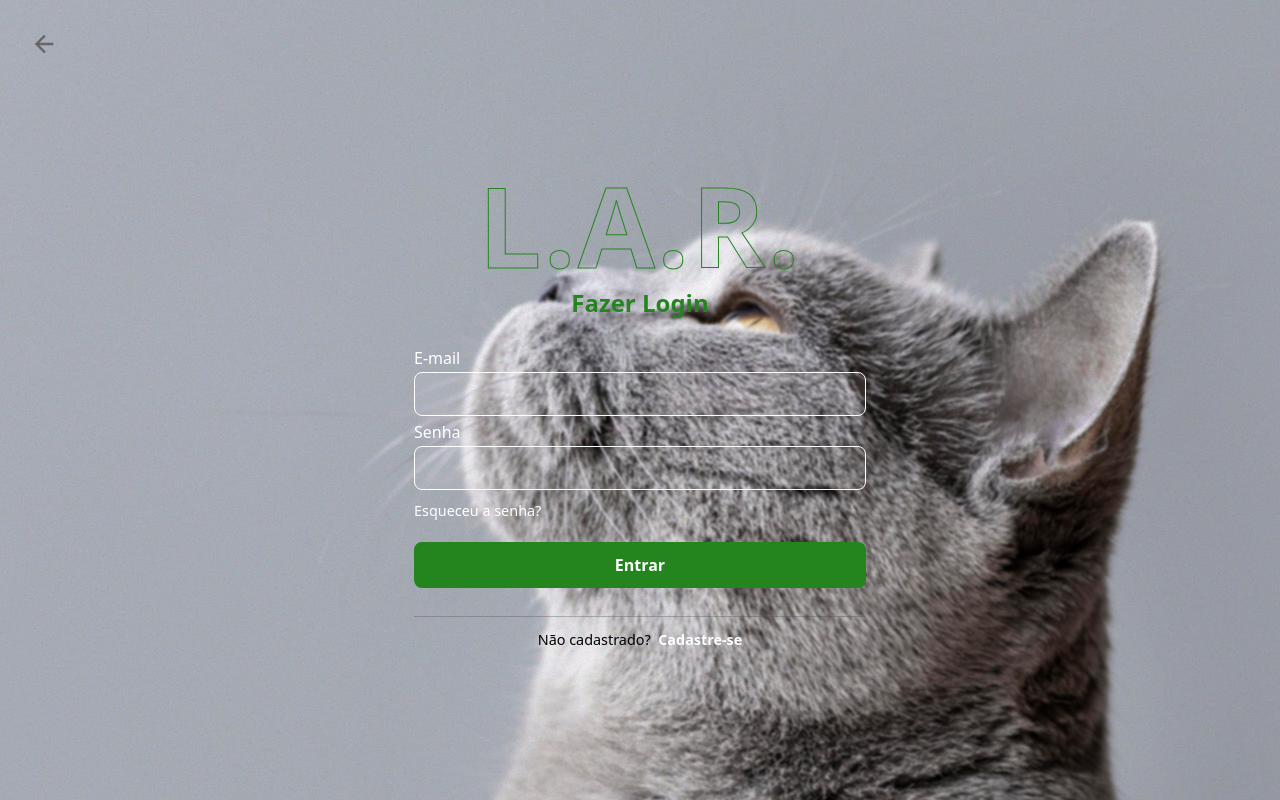
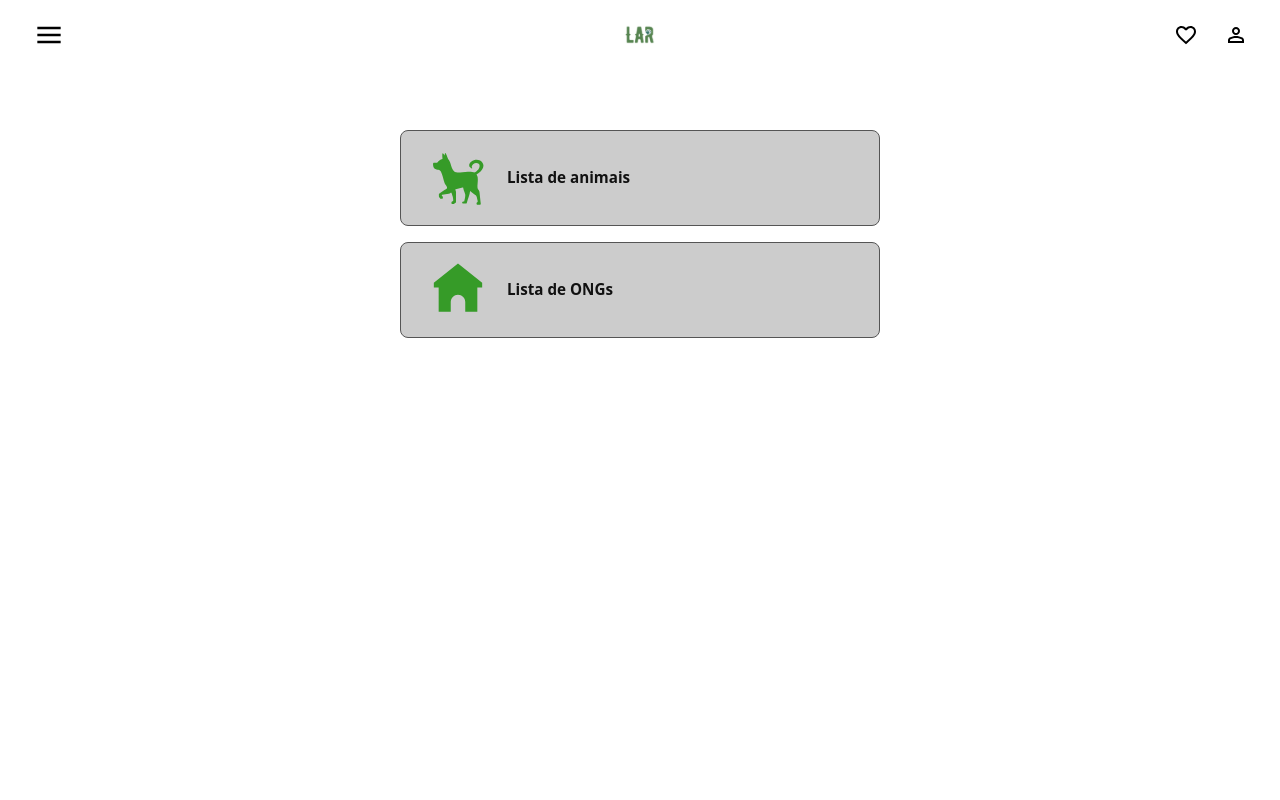
Before and after one commit to Leonardo-do-Playstation/L.A.R_Repository, an Angular app in the folder LAR_Frontend/: page /home in a window 1280 px wide. Before the commit this address led to /login. Built offline with nearby package versions, Linux system fonts and the light colour scheme.

Commit message:
feat(FE-13): libera lista de ONGs e home para visitantes e ONGs

```diff
--- a/LAR_Frontend/src/app/app.routes.ts
+++ b/LAR_Frontend/src/app/app.routes.ts
@@ -7,7 +7,6 @@ import { CadastroComponent } from './pages/cadastro/cadastro.component';
 import { LoginComponent } from './pages/login/login.component';
 import { RecuperarSenhaComponent } from './pages/recuperar-senha/recuperar-senha.component';
 
-import { authGuard } from './services/auth.guard';
 import { guestGuard } from './services/guest.guard';
 import { perfilGuard } from './services/perfil.guard';
 
@@ -51,7 +50,6 @@ export const routes: Routes = [
   {
     path: 'home',
     component: HomeComponent,
-    canActivate: [authGuard],
   },
 
   {
--- a/LAR_Frontend/src/app/components/navbar/navbar.component.html
+++ b/LAR_Frontend/src/app/components/navbar/navbar.component.html
@@ -10,7 +10,7 @@
 
         </button>
 
-        <a class="navbar-global__logo" [routerLink]="estaAutenticado() ? '/home' : '/'" aria-label="Página inicial">
+        <a class="navbar-global__logo" routerLink="/home" aria-label="Página inicial">
 
             <img src="/assets/LAR-logo.svg" alt="LAR">
 
@@ -88,7 +88,25 @@
 
     <nav class="menu-lateral__opcoes">
 
+        <a class="menu-lateral__item" routerLink="/home" (click)="fecharMenu()">
+
+            Tela inicial
+
+        </a>
+
         @if (!estaAutenticado()) {
+
+        <a class="menu-lateral__item" routerLink="/catalogo" (click)="fecharMenu()">
+
+            Animais
+
+        </a>
+
+        <a class="menu-lateral__item" routerLink="/ongs" (click)="fecharMenu()">
+
+            ONGs
+
+        </a>
 
         <a class="menu-lateral__item" routerLink="/" (click)="fecharMenu()">
 
@@ -105,16 +123,6 @@
         <a class="menu-lateral__item" routerLink="/cadastro" (click)="fecharMenu()">
 
             Cadastro
-
-        </a>
-
-        }
-
-        @if (estaAutenticado()) {
-
-        <a class="menu-lateral__item" routerLink="/home" (click)="fecharMenu()">
-
-            Tela inicial
 
         </a>
 
@@ -147,6 +155,12 @@
         <a class="menu-lateral__item" routerLink="/perfil" (click)="fecharMenu()">
 
             Meu Perfil
+
+        </a>
+
+        <a class="menu-lateral__item" routerLink="/ongs" (click)="fecharMenu()">
+
+            ONGs
 
         </a>
 
@@ -188,8 +202,13 @@
             Sair
 
         </button>
+
         }
+
     </nav>
+
 </aside>
+
 }
+
 }
--- a/LAR_Frontend/src/app/pages/home/home.component.html
+++ b/LAR_Frontend/src/app/pages/home/home.component.html
@@ -50,6 +50,16 @@
 
       </a>
 
+      <a class="home__card" routerLink="/ongs">
+
+        <img class="home__icone" src="/assets/casa-icone.svg" alt="">
+
+        <span>
+          Lista de ONGs
+        </span>
+
+      </a>
+
       }
 
       @if (ehAdministrador()) {
@@ -91,8 +101,37 @@
         <span>
           Cadastros Pendentes
         </span>
+
       </a>
+
       }
+
+      @if (ehVisitante()) {
+
+      <a class="home__card" routerLink="/catalogo">
+
+        <img class="home__icone" src="/assets/cachorro-icone.svg" alt="">
+
+        <span>
+          Lista de animais
+        </span>
+
+      </a>
+
+      <a class="home__card" routerLink="/ongs">
+
+        <img class="home__icone" src="/assets/casa-icone.svg" alt="">
+
+        <span>
+          Lista de ONGs
+        </span>
+
+      </a>
+
+      }
+
     </div>
+
   </div>
+
 </section>
--- a/LAR_Frontend/src/app/pages/home/home.component.ts
+++ b/LAR_Frontend/src/app/pages/home/home.component.ts
@@ -16,6 +16,10 @@ export class HomeComponent {
     this.tipoUsuario = this.authService.obterPerfil()?.tipo ?? null;
   }
 
+  ehVisitante(): boolean {
+    return this.tipoUsuario === null;
+  }
+
   ehAdotante(): boolean {
     return this.tipoUsuario === 'ADOTANTE';
   }
```
